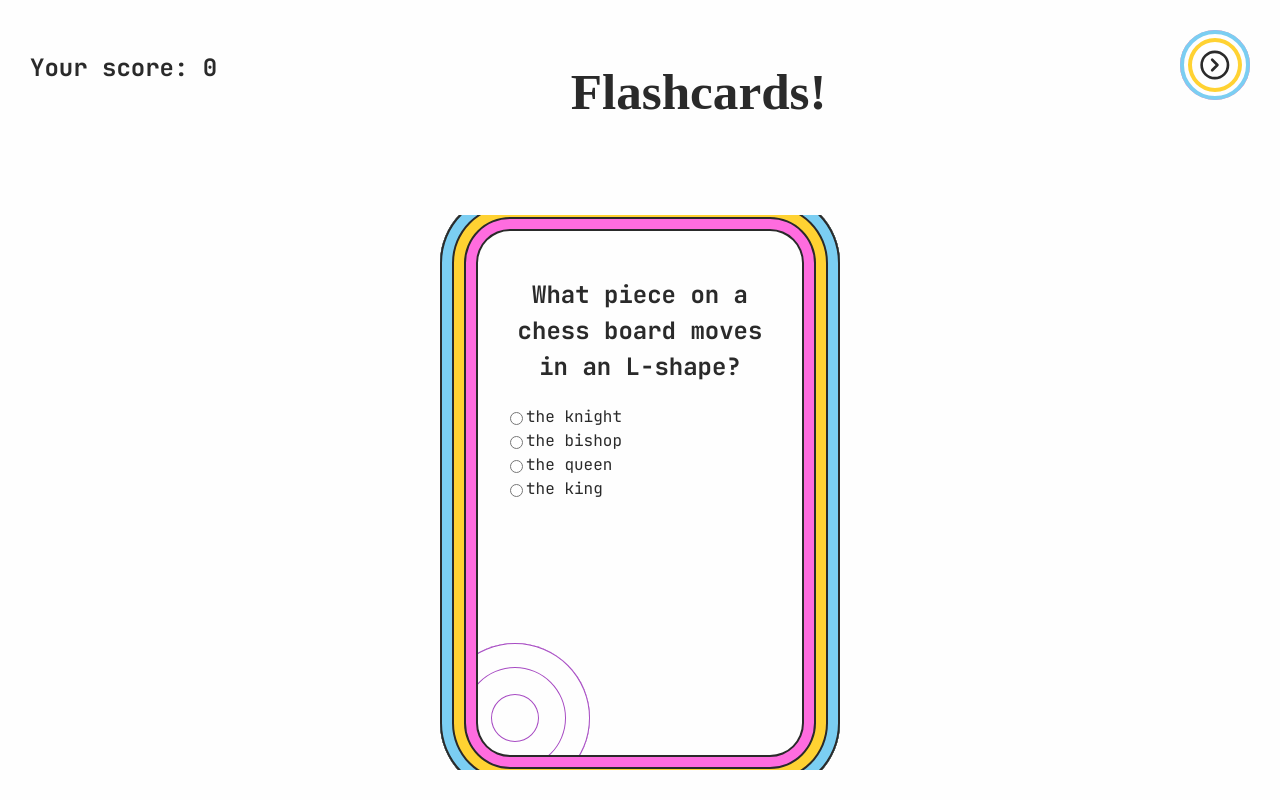
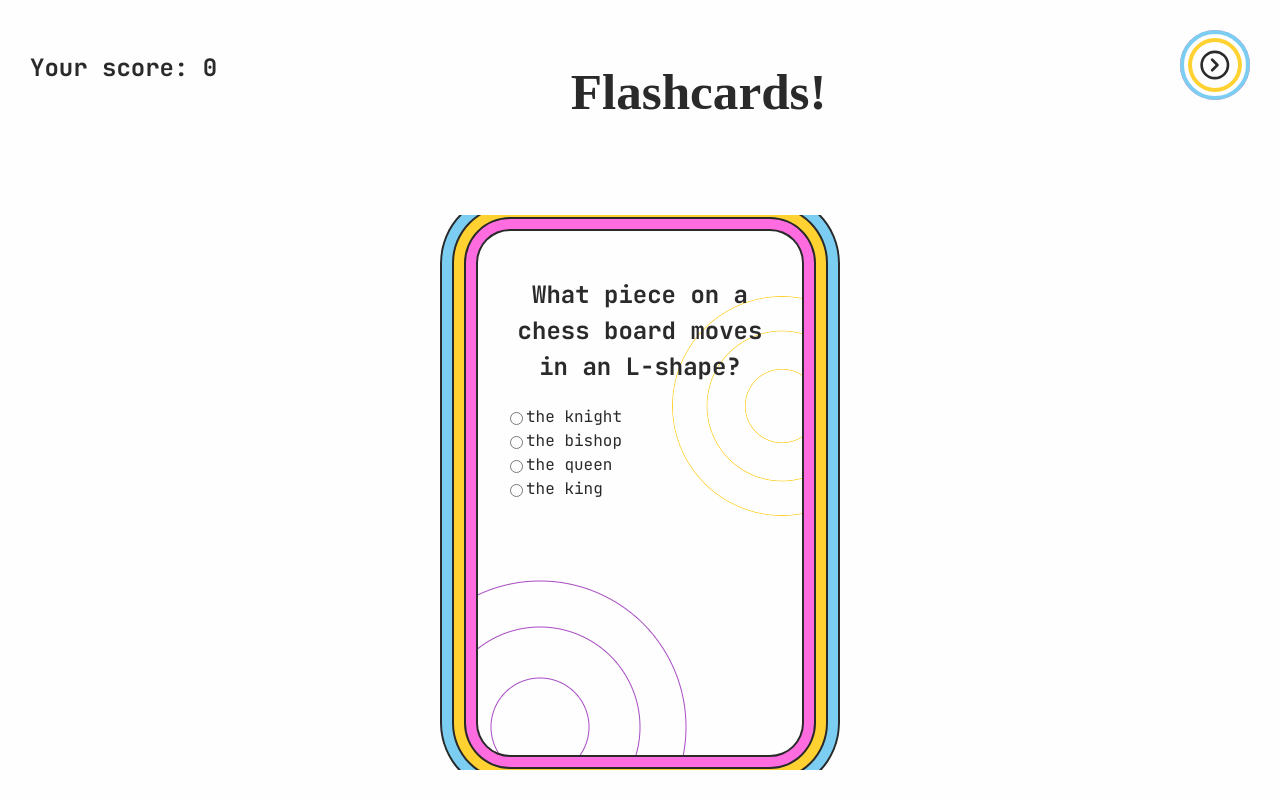
Before and after one commit to Jessica-Koch/flashcards, a React (Vite) app: page / in a window 1280 px wide. Built offline with nearby package versions, Linux system fonts and the light colour scheme; a web font is replaced by a local one.

Commit message:
add circle design

```diff
--- a/src/components/Button/Button.tsx
+++ b/src/components/Button/Button.tsx
@@ -5,7 +5,6 @@ type ButtonProps = {
   onClick: () => void;
   className?: string;
   type: 'success' | 'error' | 'icon';
-  disabled?: boolean;
   title: string;
   children: React.ReactNode; // Add the children prop
 };
@@ -14,7 +13,7 @@ export const Button = ({
   title,
   onClick,
   className,
-  disabled,
+
   type,
   children,
 }: ButtonProps) => {
@@ -34,12 +33,13 @@ export const Button = ({
     onClick();
     instanceRef.current.timer = setTimeout(() => {
       setAnimate(0);
-    }, 1000);
+    }, 700);
   };
 
   return (
     <div className={`bubbly ${animate ? 'animate' : ''} ${className} `}>
       <button
+        type='button'
         title={title}
         className={`button ${type} borderOutlineOut `}
         onClick={onBtnClick}
--- a/src/components/Circle/NestedCircles.scss
+++ b/src/components/Circle/NestedCircles.scss
@@ -1,54 +1,92 @@
 .nestedCircles {
-  width: 150px;
-  height: 150px;
+  width: 300px;
+  height: 300px;
   border-radius: 100%;
 }
 
 .red {
-  box-shadow:
-    inset 0px 0px 0px 1px $red,
-    inset 0px 0px 0px 24px $white,
-    inset 0px 0px 0px 25px $red,
-    inset 0px 0px 0px 51px $white,
-    inset 0px 0px 0px 52px $red;
+  background-image: radial-gradient(
+    circle,
+    transparent 48px,
+    $red 49px,
+    transparent 50px,
+    transparent 99px,
+    $red 100px,
+    transparent 101px,
+    transparent 145px,
+    $red 146px,
+    transparent 147px
+  );
 }
 .orange {
-  box-shadow:
-    inset 0px 0px 0px 1px $orange,
-    inset 0px 0px 0px 24px $white,
-    inset 0px 0px 0px 25px $orange,
-    inset 0px 0px 0px 51px $white,
-    inset 0px 0px 0px 52px $orange;
+  background-image: radial-gradient(
+    circle,
+    transparent 48px,
+    $orange 49px,
+    transparent 50px,
+    transparent 99px,
+    $orange 100px,
+    transparent 101px,
+    transparent 145px,
+    $orange 146px,
+    transparent 147px
+  );
 }
 .yellow {
-  box-shadow:
-    inset 0px 0px 0px 1px $brightYellow,
-    inset 0px 0px 0px 24px $white,
-    inset 0px 0px 0px 25px $brightYellow,
-    inset 0px 0px 0px 51px $white,
-    inset 0px 0px 0px 52px $brightYellow;
+  transform: scale(0.75);
+  background-image: radial-gradient(
+    circle,
+    transparent 48px,
+    $yellow 49px,
+    transparent 50px,
+    transparent 99px,
+    $yellow 100px,
+    transparent 101px,
+    transparent 145px,
+    $yellow 146px,
+    transparent 147px
+  );
 }
+
 .green {
-  box-shadow:
-    inset 0px 0px 0px 1px $green,
-    inset 0px 0px 0px 24px $white,
-    inset 0px 0px 0px 25px $green,
-    inset 0px 0px 0px 51px $white,
-    inset 0px 0px 0px 52px $green;
+  background-image: radial-gradient(
+    circle,
+    transparent 48px,
+    $green 49px,
+    transparent 50px,
+    transparent 99px,
+    $green 100px,
+    transparent 101px,
+    transparent 145px,
+    $green 146px,
+    transparent 147px
+  );
 }
 .blue {
-  box-shadow:
-    inset 0px 0px 0px 1px $darkBlue,
-    inset 0px 0px 0px 24px $white,
-    inset 0px 0px 0px 25px $darkBlue,
-    inset 0px 0px 0px 51px $white,
-    inset 0px 0px 0px 52px $darkBlue;
+  background-image: radial-gradient(
+    circle,
+    transparent 48px,
+    $darkBlue 49px,
+    transparent 50px,
+    transparent 99px,
+    $darkBlue 100px,
+    transparent 101px,
+    transparent 145px,
+    $darkBlue 146px,
+    transparent 147px
+  );
 }
 .purple {
-  box-shadow:
-    inset 0px 0px 0px 1px $purple,
-    inset 0px 0px 0px 24px $white,
-    inset 0px 0px 0px 25px $purple,
-    inset 0px 0px 0px 51px $white,
-    inset 0px 0px 0px 52px $purple;
+  background-image: radial-gradient(
+    circle,
+    transparent 48px,
+    $purple 49px,
+    transparent 50px,
+    transparent 99px,
+    $purple 100px,
+    transparent 101px,
+    transparent 145px,
+    $purple 146px,
+    transparent 147px
+  );
 }
--- a/src/components/FlashCard/FlashCard.scss
+++ b/src/components/FlashCard/FlashCard.scss
@@ -8,6 +8,11 @@
   display: none;
   transform-origin: top left;
   transform: translateX(100vw);
+
+  transition:
+    display 0.5s 0.3s ease-out allow-discrete,
+    opacity 0.5s 0.2s ease-out,
+    transform 0.5s ease-out;
 }
 
 .flashCard {
@@ -17,17 +22,9 @@
   transform-style: preserve-3d;
   border-radius: 70px;
   background-color: $white;
-  // display: grid;
-  // grid-template-rows: 3fr 2fr;
-
-  // overflow: hidden;
-  // perspective-origin: center center;
+  overflow: hidden;
   transform-origin: center right;
-
-  transition:
-    display 0.5s 0.3s ease-out allow-discrete,
-    opacity 0.5s 0.2s ease-out,
-    transform 0.5s ease-out;
+  transition: transform 0.5s ease-out;
 }
 
 .borders {
@@ -53,7 +50,7 @@
 
 .back {
   transform: rotateY(180deg) translateZ(1px);
-
+  background-color: $white;
   align-items: center;
   border-radius: 10px;
   color: $black;
@@ -173,7 +170,14 @@
   transform: translateX(-100%) rotateY(180deg) translateZ(1px);
 }
 
-.topCircle {
-  bottom: 0;
+.bottom {
+  bottom: -84px;
+  left: -50px;
   position: absolute;
 }
+
+.right {
+  position: absolute;
+  right: -92px;
+  top: 63px;
+}
--- a/src/components/FlashCard/FlashCard.tsx
+++ b/src/components/FlashCard/FlashCard.tsx
@@ -50,7 +50,8 @@ export const FlashCard = ({
       className={`scene ${isActive ? 'slideIn' : ''}  ${isPrevCard ? 'slideOut' : ''} `}
     >
       <div onClick={onclick} className={`flashCard ${isFlipped && 'flipped'}`}>
-        <NestedCircles className='topCircle' color={Color.PURPLE} />
+        <NestedCircles className='bottom' color={Color.PURPLE} />
+        <NestedCircles className='right' color={Color.YELLOW} />
         <div className='cardFace front borders'>
           <h2>{question.question}</h2>
           {question.options.map((opt, i) => (
```
